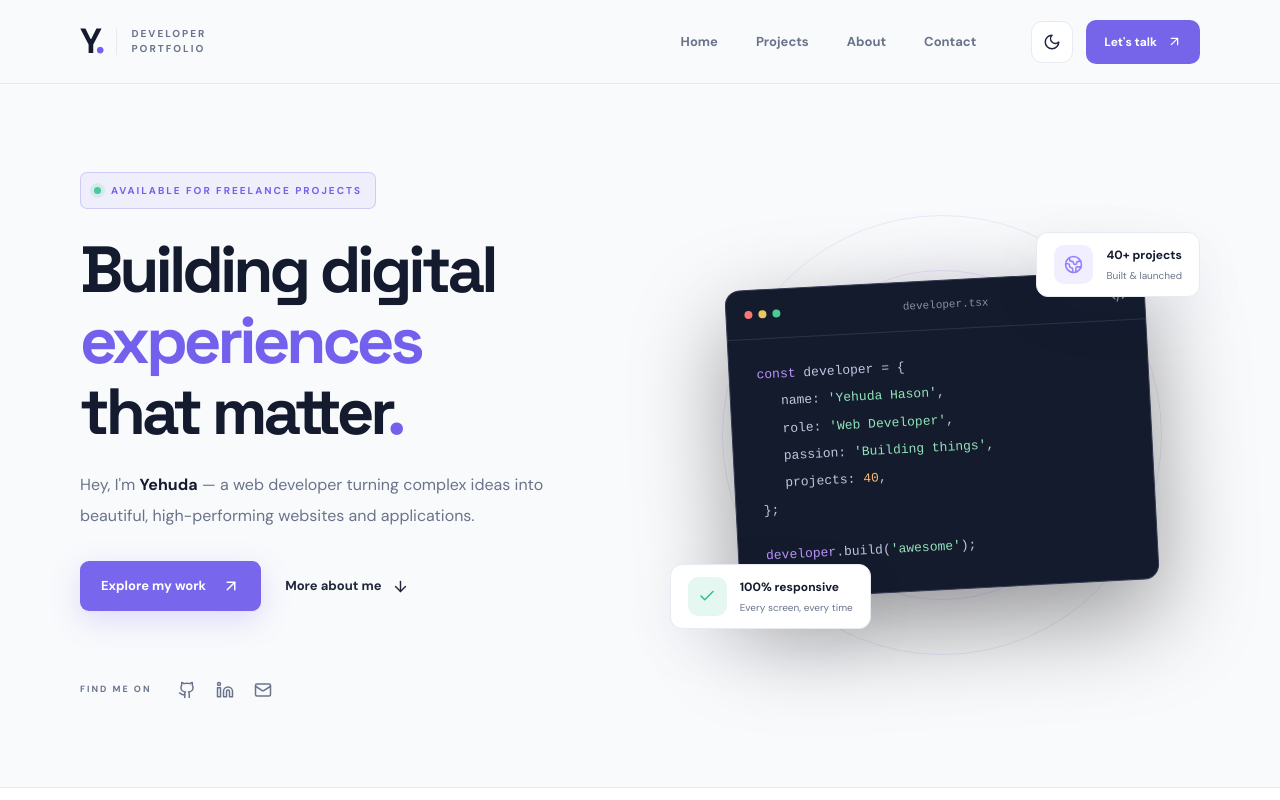
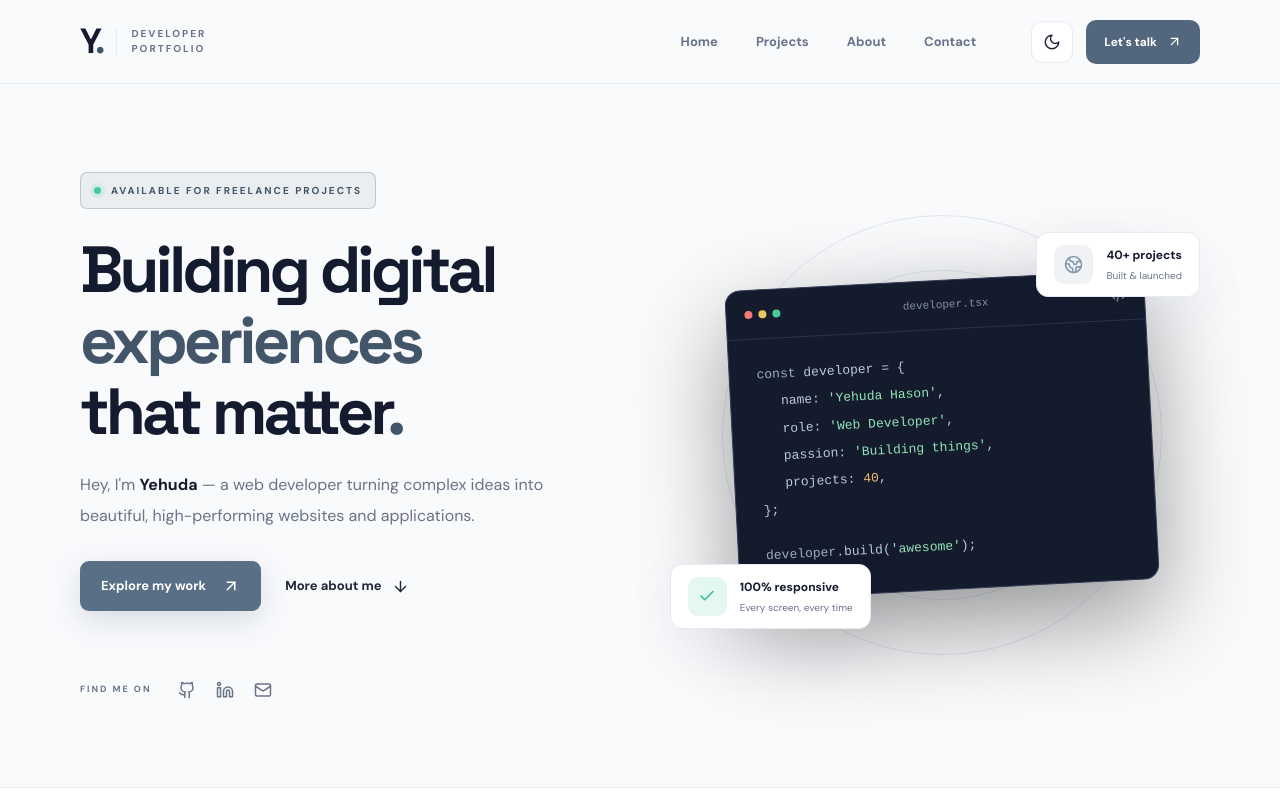
Before and after one commit to yehudahason/portfolio, a React (Vite) app: page / in a window 1280 px wide. Shown: the top 800 px of the page. Built offline with nearby package versions, Linux system fonts and the light colour scheme.

Commit message:
setting css blue-gray

```diff
--- a/src/styles.css
+++ b/src/styles.css
@@ -11,10 +11,11 @@
   --muted: #69748a;
   --border: #e7eaf1;
   --soft: #f1f3f8;
-  --accent: #7361ee;
+  --accent: #435568;
   --heading: #141b2e;
   --shadow: 0 18px 65px #24305a0c;
 }
+
 :root.dark {
   color-scheme: dark;
   --bg: #090e1b;
@@ -23,16 +24,19 @@
   --muted: #98a3b9;
   --border: #273044;
   --soft: #161f32;
-  --accent: #9989ff;
+  --accent: #8294a7;
   --heading: #f8f9ff;
   --shadow: 0 18px 65px #0003;
 }
+
 * {
   box-sizing: border-box;
 }
+
 html {
   scroll-padding-top: 92px;
 }
+
 body {
   margin: 0;
   background: var(--bg);
@@ -41,23 +45,28 @@ body {
     background 0.25s,
     color 0.25s;
 }
+
 button,
 input {
   font: inherit;
 }
+
 button {
   cursor: pointer;
 }
+
 a {
   text-decoration: none;
   color: inherit;
 }
+
 h1,
 h2,
 h3,
 p {
   margin-top: 0;
 }
+
 h1,
 h2,
 h3,
@@ -65,15 +74,18 @@ h3,
 .stats strong {
   font-family: "Space Grotesk", sans-serif;
 }
+
 .container {
   max-width: 1180px;
   margin: 0 auto;
   padding-left: 30px;
   padding-right: 30px;
 }
+
 .site-shell {
   overflow: hidden;
 }
+
 .site-header {
   position: sticky;
   top: 0;
@@ -82,6 +94,7 @@ h3,
   backdrop-filter: blur(18px);
   border-bottom: 1px solid var(--border);
 }
+
 .nav-inner {
   height: 83px;
   display: flex;
@@ -89,11 +102,13 @@ h3,
   justify-content: space-between;
   gap: 20px;
 }
+
 .brand {
   display: flex;
   align-items: center;
   gap: 14px;
 }
+
 .brand-symbol {
   font-size: 35px;
   letter-spacing: -3px;
@@ -101,15 +116,18 @@ h3,
   line-height: 1;
   color: var(--heading);
 }
+
 .brand-symbol span,
 .footer-brand > span span {
   color: var(--accent);
 }
+
 .brand-separator {
   width: 1px;
   height: 27px;
   background: var(--border);
 }
+
 .brand-label {
   font-size: 10px;
   line-height: 1.45;
@@ -118,6 +136,7 @@ h3,
   font-weight: 700;
   color: var(--muted);
 }
+
 .nav-links {
   display: flex;
   align-items: center;
@@ -125,21 +144,25 @@ h3,
   margin-left: auto;
   margin-right: 35px;
 }
+
 .nav-links a {
   font-size: 13px;
   color: var(--muted);
   font-weight: 700;
   transition: color 0.2s;
 }
+
 .nav-links a:hover,
 .footer-links a:hover {
   color: var(--accent);
 }
+
 .nav-actions {
   display: flex;
   gap: 13px;
   align-items: center;
 }
+
 .theme-toggle,
 .menu-toggle {
   display: grid;
@@ -151,6 +174,7 @@ h3,
   background: var(--surface);
   color: var(--text);
 }
+
 .nav-contact {
   display: flex;
   align-items: center;
@@ -158,13 +182,15 @@ h3,
   padding: 13px 18px;
   border-radius: 10px;
   color: #fff;
-  background: #7665e9;
+  background: #52677d;
   font-size: 12px;
   font-weight: 700;
 }
+
 .menu-toggle {
   display: none;
 }
+
 .hero {
   min-height: 625px;
   padding-top: 88px;
@@ -174,6 +200,7 @@ h3,
   align-items: center;
   gap: 35px;
 }
+
 .eyebrow,
 .section-kicker,
 .hero-social > span {
@@ -182,6 +209,7 @@ h3,
   font-weight: 800;
   color: var(--accent);
 }
+
 .eyebrow {
   display: inline-flex;
   align-items: center;
@@ -191,6 +219,7 @@ h3,
   border-radius: 7px;
   background: color-mix(in srgb, var(--accent) 7%, transparent);
 }
+
 .status-dot {
   width: 7px;
   height: 7px;
@@ -198,6 +227,7 @@ h3,
   border-radius: 50%;
   box-shadow: 0 0 0 4px #45c99d24;
 }
+
 .hero h1 {
   font-size: clamp(45px, 5.1vw, 75px);
   line-height: 1.09;
@@ -206,49 +236,57 @@ h3,
   margin: 25px 0 23px;
   font-weight: 700;
 }
+
 .hero h1 > span:not(.period),
 .section-heading h2 span,
 .about-grid h2 span {
   color: var(--accent);
 }
+
 .period {
   color: var(--accent);
 }
+
 .hero-intro {
   max-width: 480px;
   font-size: 16px;
   line-height: 1.9;
   color: var(--muted);
 }
+
 .hero-intro strong {
   color: var(--heading);
 }
+
 .hero-buttons {
   display: flex;
   align-items: center;
   gap: 24px;
   margin-top: 30px;
 }
+
 .primary-btn {
   display: inline-flex;
   align-items: center;
   justify-content: center;
   gap: 16px;
   color: white;
-  background: #7866ec;
+  background: #586f85;
   padding: 15px 21px;
   border-radius: 9px;
   font-size: 13px;
   font-weight: 800;
-  box-shadow: 0 9px 30px #7866ec37;
+  box-shadow: 0 9px 30px #586f8537;
   transition:
     transform 0.2s,
     background 0.2s;
 }
+
 .primary-btn:hover {
   transform: translateY(-2px);
-  background: #6653d9;
+  background: #465e75;
 }
+
 .secondary-btn {
   display: flex;
   gap: 11px;
@@ -257,6 +295,7 @@ h3,
   font-size: 13px;
   font-weight: 800;
 }
+
 .hero-social {
   display: flex;
   align-items: center;
@@ -264,14 +303,17 @@ h3,
   margin-top: 70px;
   color: var(--muted);
 }
+
 .hero-social > span {
   color: var(--muted);
   font-size: 9px;
   margin-right: 7px;
 }
+
 .hero-social a:hover {
   color: var(--accent);
 }
+
 .hero-visual {
   height: 455px;
   display: flex;
@@ -279,14 +321,16 @@ h3,
   justify-content: center;
   position: relative;
 }
+
 .hero-glow {
   position: absolute;
   width: 390px;
   height: 390px;
   border-radius: 50%;
-  background: radial-gradient(circle, #8064e330, transparent 68%);
+  background: radial-gradient(circle, #61788e30, transparent 68%);
   filter: blur(16px);
 }
+
 .hero-orbit {
   position: absolute;
   border: 1px solid color-mix(in srgb, var(--accent) 12%, transparent);
@@ -294,14 +338,17 @@ h3,
   width: 440px;
   height: 440px;
 }
+
 .orbit-two {
   width: 330px;
   height: 330px;
 }
+
 .visual-card {
   z-index: 1;
   position: relative;
 }
+
 .code-card {
   width: min(100%, 420px);
   border: 1px solid #343953;
@@ -312,6 +359,7 @@ h3,
   transform: rotate(-3deg);
   overflow: hidden;
 }
+
 .code-card-head {
   height: 49px;
   display: flex;
@@ -324,46 +372,57 @@ h3,
   font-size: 11px;
   color: #8790a6;
 }
+
 .code-dots {
   display: flex;
   gap: 6px;
 }
+
 .code-dots i {
   width: 8px;
   height: 8px;
   border-radius: 50%;
   background: #f77975;
 }
+
 .code-dots i:nth-child(2) {
   background: #ebc65f;
 }
+
 .code-dots i:nth-child(3) {
   background: #4bca95;
 }
+
 .code-lines {
   font:
     13px/2.1 "Courier New",
     monospace;
   padding: 22px 27px 29px;
 }
+
 .code-lines .indent {
   padding-left: 23px;
 }
+
 .code-lines em {
   font-style: normal;
-  color: #bb93fb;
+  color: #9bafc0;
 }
+
 .code-lines strong {
   font-weight: 400;
   color: #92e3b9;
 }
+
 .code-lines b {
   font-weight: 400;
   color: #f8ba72;
 }
+
 .code-spacer {
   height: 17px;
 }
+
 .float-chip {
   position: absolute;
   z-index: 2;
@@ -377,43 +436,52 @@ h3,
   box-shadow: var(--shadow);
   font-size: 12px;
 }
+
 .float-chip strong,
 .float-chip small {
   display: block;
 }
+
 .float-chip strong {
   color: var(--heading);
 }
+
 .float-chip small {
   font-size: 10px;
   margin-top: 4px;
   color: var(--muted);
 }
+
 .chip-icon {
   display: grid;
   place-items: center;
   width: 39px;
   height: 39px;
   border-radius: 10px;
-  color: #9280ff;
-  background: #9280ff20;
+  color: #8498ab;
+  background: #8498ab20;
 }
+
 .check-icon {
   background: #32bd9020;
   color: #31bd90;
 }
+
 .top-chip {
   top: 24px;
   right: 0;
 }
+
 .bottom-chip {
   bottom: 34px;
   left: -15px;
 }
+
 .stats-wrap {
   background: var(--surface);
   border-block: 1px solid var(--border);
 }
+
 .stats {
   display: flex;
   justify-content: space-between;
@@ -421,43 +489,52 @@ h3,
   padding-top: 31px;
   padding-bottom: 29px;
 }
+
 .stats > div {
   flex: 1;
   text-align: center;
 }
+
 .stats strong {
   font-size: 34px;
   letter-spacing: -1px;
   color: var(--heading);
 }
+
 .stats strong span {
   color: var(--accent);
 }
+
 .stats p {
   font-size: 12px;
   color: var(--muted);
   margin: 3px 0 0;
 }
+
 .stat-separator {
   height: 45px;
   width: 1px;
   background: var(--border);
 }
+
 .section {
   padding-top: 110px;
   padding-bottom: 110px;
 }
+
 .section-kicker {
   display: flex;
   align-items: center;
   gap: 24px;
 }
+
 .section-line {
   height: 1px;
   width: 55px;
   background: var(--accent);
   opacity: 0.6;
 }
+
 .section-heading {
   display: flex;
   justify-content: space-between;
@@ -465,6 +542,7 @@ h3,
   align-items: end;
   margin: 21px 0 37px;
 }
+
 .section-heading h2,
 .about-grid h2 {
   color: var(--heading);
@@ -473,6 +551,7 @@ h3,
   line-height: 1.15;
   margin-bottom: 13px;
 }
+
 .section-heading p {
   max-width: 570px;
   color: var(--muted);
@@ -480,6 +559,7 @@ h3,
   line-height: 1.8;
   margin-bottom: 0;
 }
+
 .project-count {
   display: flex;
   align-items: center;
@@ -490,6 +570,7 @@ h3,
   font-weight: 800;
   letter-spacing: 1px;
 }
+
 .work-toolbar {
   display: flex;
   justify-content: space-between;
@@ -499,11 +580,13 @@ h3,
   border-bottom: 1px solid var(--border);
   margin-bottom: 31px;
 }
+
 .filters {
   display: flex;
   flex-wrap: wrap;
   gap: 8px;
 }
+
 .filters button {
   color: var(--muted);
   background: transparent;
@@ -514,14 +597,17 @@ h3,
   font-weight: 800;
   white-space: nowrap;
 }
+
 .filters button.active {
   color: var(--accent);
   background: color-mix(in srgb, var(--accent) 10%, transparent);
   border-color: color-mix(in srgb, var(--accent) 20%, transparent);
 }
+
 .filters button:hover {
   color: var(--accent);
 }
+
 .search-box {
   display: flex;
   align-items: center;
@@ -533,6 +619,7 @@ h3,
   border-radius: 8px;
   min-width: 185px;
 }
+
 .search-box input {
   width: 150px;
   outline: 0;
@@ -541,17 +628,21 @@ h3,
   color: var(--text);
   font-size: 11px;
 }
+
 .search-box input::placeholder {
   color: var(--muted);
 }
+
 .projects-grid {
   display: grid;
   grid-template-columns: repeat(3, minmax(0, 1fr));
   gap: 39px 23px;
 }
+
 .project-card {
   min-width: 0;
 }
+
 .project-art {
   height: 205px;
   border-radius: 11px;
@@ -562,24 +653,31 @@ h3,
   overflow: hidden;
   isolation: isolate;
 }
+
 .art-violet {
-  background: linear-gradient(135deg, #6a55b5, #29245d);
+  background: linear-gradient(135deg, #52677e, #2c3c4c);
 }
+
 .art-cyan {
   background: linear-gradient(135deg, #256a87, #13374f);
 }
+
 .art-orange {
   background: linear-gradient(135deg, #c4855c, #664247);
 }
+
 .art-blue {
   background: linear-gradient(135deg, #3558a7, #1b2b5d);
 }
+
 .art-pink {
-  background: linear-gradient(135deg, #a95381, #502753);
+  background: linear-gradient(135deg, #a95381, #453f50);
 }
+
 .art-green {
   background: linear-gradient(135deg, #4d916f, #1d4f4a);
 }
+
 .art-grid {
   position: absolute;
   inset: 0;
@@ -589,6 +687,7 @@ h3,
   background-size: 26px 26px;
   mask-image: linear-gradient(to top, #000, transparent 95%);
 }
+
 .browser-shell {
   width: 78%;
   height: 166px;
@@ -600,9 +699,11 @@ h3,
   transform: translateY(13px) rotate(-2deg);
   transition: transform 0.3s;
 }
+
 .project-card:hover .browser-shell {
   transform: translateY(3px) rotate(0);
 }
+
 .browser-top {
   height: 21px;
   background: #e9ecf4;
@@ -611,12 +712,14 @@ h3,
   gap: 4px;
   padding: 0 10px;
 }
+
 .browser-top span {
   width: 5px;
   height: 5px;
   background: #c7ccda;
   border-radius: 50%;
 }
+
 .browser-address {
   width: 45%;
   height: 7px;
@@ -624,18 +727,21 @@ h3,
   background: #dae0ea;
   border-radius: 3px;
 }
+
 .browser-body {
   height: 100%;
   display: flex;
   gap: 13px;
   padding: 13px;
 }
+
 .mock-sidebar {
   width: 20%;
   background: #e8eaf5;
   border-radius: 5px;
   padding: 10px 6px;
 }
+
 .mock-sidebar b,
 .mock-sidebar i {
   display: block;
@@ -644,47 +750,57 @@ h3,
   border-radius: 3px;
   margin-bottom: 10px;
 }
+
 .mock-sidebar i {
   background: #d2d8e8;
 }
+
 .mock-content {
   flex: 1;
 }
+
 .mock-label {
   height: 5px;
   width: 25%;
-  background: #d0c2fa;
+  background: #bccbd7;
   border-radius: 4px;
   margin: 5px 0 8px;
 }
+
 .mock-heading {
   height: 11px;
   width: 80%;
-  background: #6f649a;
+  background: #62778b;
   border-radius: 3px;
   margin-bottom: 6px;
 }
+
 .mock-heading.short {
   width: 54%;
-  background: #b2a7cc;
+  background: #a3b4c2;
 }
+
 .mock-panels {
   display: flex;
   gap: 6px;
   margin-top: 15px;
 }
+
 .mock-panels div {
   height: 43px;
   flex: 1;
-  background: #d8d8ec;
+  background: #d6e0e7;
   border-radius: 5px;
 }
+
 .mock-panels div:nth-child(2) {
   background: #c2d2e8;
 }
+
 .mock-panels div:nth-child(3) {
-  background: #e3d5e3;
+  background: #d9e1e7;
 }
+
 .mock-line {
   height: 4px;
   width: 91%;
@@ -692,10 +808,12 @@ h3,
   border-radius: 3px;
   margin-top: 10px;
 }
+
 .mock-line.narrow {
   width: 61%;
   margin-top: 5px;
 }
+
 .project-number {
   position: absolute;
   left: 14px;
@@ -704,6 +822,7 @@ h3,
   color: #fff;
   letter-spacing: 1px;
 }
+
 .project-open {
   position: absolute;
   right: 13px;
@@ -719,9 +838,11 @@ h3,
   place-items: center;
   z-index: 3;
 }
+
 .project-details {
   padding-top: 20px;
 }
+
 .project-meta {
   display: flex;
   flex-wrap: wrap;
@@ -730,13 +851,16 @@ h3,
   font-size: 10px;
   color: var(--muted);
 }
+
 .project-meta span:first-child {
   color: var(--accent);
   font-weight: 800;
 }
+
 .meta-divider {
   opacity: 0.6;
 }
+
 .project-title-row {
   display: flex;
   align-items: center;
@@ -744,25 +868,30 @@ h3,
   gap: 10px;
   margin: 9px 0 7px;
 }
+
 .project-title-row h3 {
   font-size: 19px;
   letter-spacing: -0.6px;
   margin: 0;
   color: var(--heading);
 }
+
 .title-arrow {
   color: var(--muted);
   transition: color 0.2s;
 }
+
 .title-arrow:hover {
   color: var(--accent);
 }
+
 .project-details p {
   font-size: 12px;
   line-height: 1.8;
   color: var(--muted);
   max-width: 340px;
 }
+
 .view-all {
   display: flex;
   align-items: center;
@@ -776,29 +905,35 @@ h3,
   font-size: 12px;
   font-weight: 800;
 }
+
 .view-all:hover {
   border-color: var(--accent);
   color: var(--accent);
 }
+
 .empty-state {
   text-align: center;
   padding: 70px 20px;
   color: var(--muted);
 }
+
 .about-section {
   background: var(--surface);
   border-block: 1px solid var(--border);
   padding: 100px 0;
 }
+
 .about-grid {
   display: grid;
   grid-template-columns: 1fr 1fr;
   gap: 120px;
   margin-top: 27px;
 }
+
 .about-grid h2 {
   line-height: 1.2;
 }
+
 .about-decoration {
   margin-top: 35px;
   width: 165px;
@@ -810,18 +945,21 @@ h3,
   transform: rotate(-8deg);
   background: var(--soft);
 }
+
 .about-decoration span {
   font:
     700 48px "Space Grotesk",
     sans-serif;
   color: var(--accent);
 }
+
 .about-copy > p {
   font-size: 14px;
   color: var(--muted);
   line-height: 2;
   margin-bottom: 17px;
 }
+
 .about-copy h3 {
   font:
     800 11px "DM Sans",
@@ -830,11 +968,13 @@ h3,
   color: var(--heading);
   margin: 30px 0 18px;
 }
+
 .skills {
   display: flex;
   gap: 10px;
   flex-wrap: wrap;
 }
+
 .skills span {
   padding: 10px 13px;
   border: 1px solid var(--border);
@@ -844,10 +984,12 @@ h3,
   font-size: 11px;
   font-weight: 700;
 }
+
 .contact-section {
   padding-top: 110px;
   padding-bottom: 100px;
 }
+
 .contact-panel {
   position: relative;
   overflow: hidden;
@@ -857,21 +999,24 @@ h3,
   text-align: center;
   padding: 70px 40px 28px;
 }
+
 .contact-glow {
   position: absolute;
   width: 490px;
   height: 490px;
   border-radius: 50%;
-  background: #7866ec40;
+  background: #586f8540;
   filter: blur(90px);
   right: -140px;
   top: -230px;
   pointer-events: none;
 }
+
 .contact-panel .section-kicker {
   justify-content: center;
-  color: #b3a8ff;
+  color: #a1b3c4;
 }
+
 .contact-panel h2 {
   position: relative;
   font-size: clamp(43px, 5.3vw, 67px);
@@ -879,10 +1024,12 @@ h3,
   letter-spacing: -3px;
   margin: 20px 0;
 }
+
 .contact-panel h2 em {
-  color: #aa9cff;
+  color: #b1c1cf;
   font-style: normal;
 }
+
 .contact-panel > p {
   position: relative;
   max-width: 500px;
@@ -891,9 +1038,11 @@ h3,
   font-size: 13px;
   line-height: 1.9;
 }
+
 .contact-panel > .primary-btn {
   position: relative;
 }
+
 .contact-bottom {
   display: flex;
   justify-content: space-between;
@@ -906,6 +1055,7 @@ h3,
   letter-spacing: 1.7px;
   font-weight: 800;
 }
+
 .footer {
   min-height: 110px;
   display: flex;
@@ -914,11 +1064,13 @@ h3,
   gap: 20px;
   border-top: 1px solid var(--border);
 }
+
 .footer-brand {
   display: flex;
   align-items: center;
   gap: 17px;
 }
+
 .footer-brand > span {
   font:
     700 30px "Space Grotesk",
@@ -926,14 +1078,17 @@ h3,
   letter-spacing: -2px;
   color: var(--heading);
 }
+
 .footer-brand small,
 .footer p {
   color: var(--muted);
   font-size: 10px;
 }
+
 .footer p {
   margin: 0;
 }
+
 .footer-links {
   display: flex;
   gap: 19px;
@@ -966,45 +1121,57 @@ h3,
   position: absolute;
   z-index: 2;
 }
+
 @media (max-width: 1000px) {
   .nav-links {
     gap: 22px;
     margin-right: 10px;
   }
+
   .hero {
     grid-template-columns: 1fr 1fr;
   }
+
   .hero h1 {
     letter-spacing: -2.8px;
   }
+
   .hero-visual {
     transform: scale(0.86);
   }
+
   .work-toolbar {
     align-items: stretch;
     flex-direction: column;
   }
+
   .search-box {
     width: 100%;
   }
+
   .search-box input {
     flex: 1;
   }
+
   .projects-grid {
     grid-template-columns: repeat(2, minmax(0, 1fr));
   }
+
   .about-grid {
     gap: 55px;
   }
 }
+
 @media (max-width: 720px) {
   .container {
     padding-left: 21px;
     padding-right: 21px;
   }
+
   .nav-inner {
     height: 69px;
   }
+
   .nav-links {
     display: none;
     position: absolute;
@@ -1019,18 +1186,23 @@ h3,
     border-bottom: 1px solid var(--border);
     padding: 15px 25px;
   }
+
   .nav-links.nav-open {
     display: flex;
   }
+
   .nav-links a {
     padding: 13px 0;
   }
+
   .menu-toggle {
     display: grid;
   }
+
   .nav-contact {
     display: none;
   }
+
   .hero {
     padding-top: 55px;
     padding-bottom: 50px;
@@ -1038,83 +1210,106 @@ h3,
     gap: 0;
     min-height: 0;
   }
+
   .hero h1 {
     font-size: clamp(43px, 9vw, 65px);
   }
+
   .hero-social {
     margin-top: 34px;
   }
+
   .hero-visual {
     height: 370px;
     transform: scale(0.88);
     margin: 0 -10px;
   }
+
   .code-card {
     width: 90%;
   }
+
   .float-chip.top-chip {
     right: -10px;
   }
+
   .float-chip.bottom-chip {
     left: -10px;
   }
+
   .stats {
     display: grid;
     grid-template-columns: repeat(2, 1fr);
     gap: 28px 0;
   }
+
   .stats .stat-separator {
     display: none;
   }
+
   .stats strong {
     font-size: 29px;
   }
+
   .section {
     padding-top: 75px;
     padding-bottom: 75px;
   }
+
   .section-heading {
     align-items: flex-start;
     flex-direction: column;
     gap: 16px;
   }
+
   .section-heading h2,
   .about-grid h2 {
     letter-spacing: -1.7px;
   }
+
   .projects-grid {
     grid-template-columns: 1fr;
     gap: 32px;
   }
+
   .project-art {
     height: 240px;
   }
+
   .browser-shell {
     height: 196px;
   }
+
   .filters {
     gap: 3px;
   }
+
   .filters button {
     padding: 8px 9px;
   }
+
   .about-section {
     padding: 70px 0;
   }
+
   .about-grid {
     grid-template-columns: 1fr;
     gap: 20px;
   }
+
   .about-decoration {
     display: none;
   }
+
   .contact-section {
     padding-top: 75px;
     padding-bottom: 65px;
   }
+
   .contact-panel {
     padding: 60px 22px 25px;
   }
+
   .footer {
     padding-top: 25px;
     padding-bottom: 25px;
@@ -1122,33 +1317,42 @@ h3,
     align-items: flex-start;
     gap: 14px;
   }
+
   .footer-links {
     flex-wrap: wrap;
   }
+
   .contact-bottom {
     margin-top: 48px;
   }
 }
+
 @media (max-width: 390px) {
   .hero h1 {
     font-size: 42px;
   }
+
   .hero-buttons {
     gap: 14px;
   }
+
   .primary-btn {
     padding: 13px 15px;
   }
+
   .secondary-btn {
     font-size: 11px;
   }
+
   .hero-visual {
     transform: scale(0.78);
     margin: 0 -32px;
   }
+
   .float-chip {
     padding: 8px;
   }
+
   .project-art {
     height: 210px;
   }
```
Also changed, not shown: package.json (+19 -3 lines).
